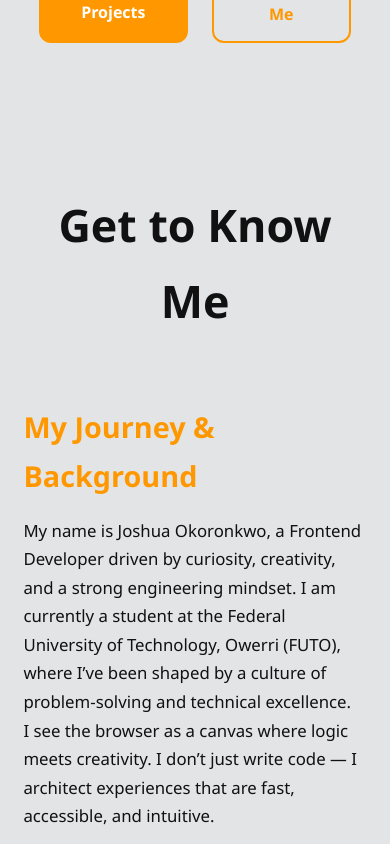
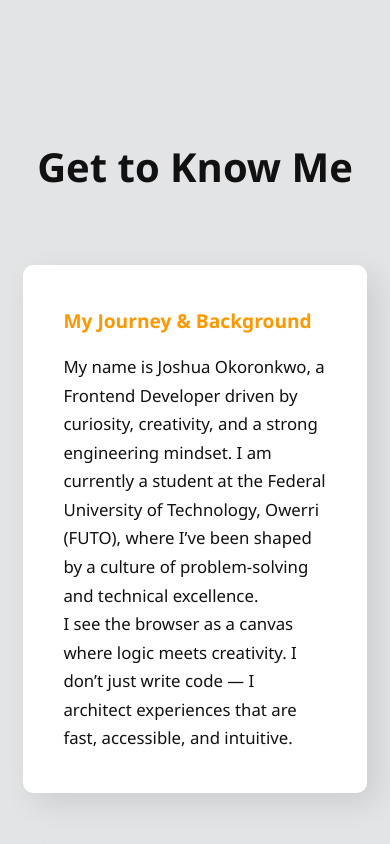
Before and after one commit to Josh-codes165/Joshua-Porfolio, a React (Vite) app: page / in a window 390 px wide. Shown: the part 820-1664 px from the top of the page. Built offline with nearby package versions, Linux system fonts and the light colour scheme.

Commit message:
Joshua Commit

```diff
--- a/src/index.css
+++ b/src/index.css
@@ -167,8 +167,15 @@ nav a:hover::after {
 .about article {
   max-width: 900px;
   margin: auto;
+  background-color: white;
+  border-radius: 10px;
+  box-shadow: 10px 10px 30px rgba(0, 0, 0, 0.1);
+  padding: 40px;
 }
-
+.about article:hover {
+  border: 2px solid var(--accent);
+  transition: all 0.3s ease;
+}
 .about h3 {
   font-size: 1.8rem;
   margin-bottom: 1rem;
@@ -244,7 +251,11 @@ footer {
     justify-content: center;
   }
 }
-
+@media (max-width: 892px) {
+  .hero {
+    gap: 10px;
+  }
+}
 @media (max-width: 600px) {
   nav {
     padding: 1rem 6%;
@@ -255,6 +266,22 @@ footer {
     padding: 4rem 6%;
   }
 }
+
+@media (max-width: 413px) {
+  .about h2 {
+    font-size: 2.5rem;
+  }
+
+  .about article {
+    max-width: 900px;
+    margin: auto;
+  }
+
+  .about h3 {
+    font-size: 1.2rem;
+    margin-bottom: 1rem;
+  }
+}
 /* General Styles */
 .navbar {
   display: flex;
@@ -262,7 +289,7 @@ footer {
   align-items: center;
   padding: 1rem 5%;
   background-color: #fff;
-    box-shadow: 0 2px 10px rgba(0,0,0,0.1);
+  box-shadow: 0 2px 10px rgba(0, 0, 0, 0.1);
 }
 
 .nav-links {
@@ -307,7 +334,7 @@ footer {
     width: 100%;
     text-align: center;
     transition: 0.3s;
-        box-shadow: 0 10px 10px rgba(0,0,0,0.1);
+    box-shadow: 0 10px 10px rgba(0, 0, 0, 0.1);
     padding: 2rem 0;
   }
 
```
Lines whose indentation alone changed are shown as unchanged.
